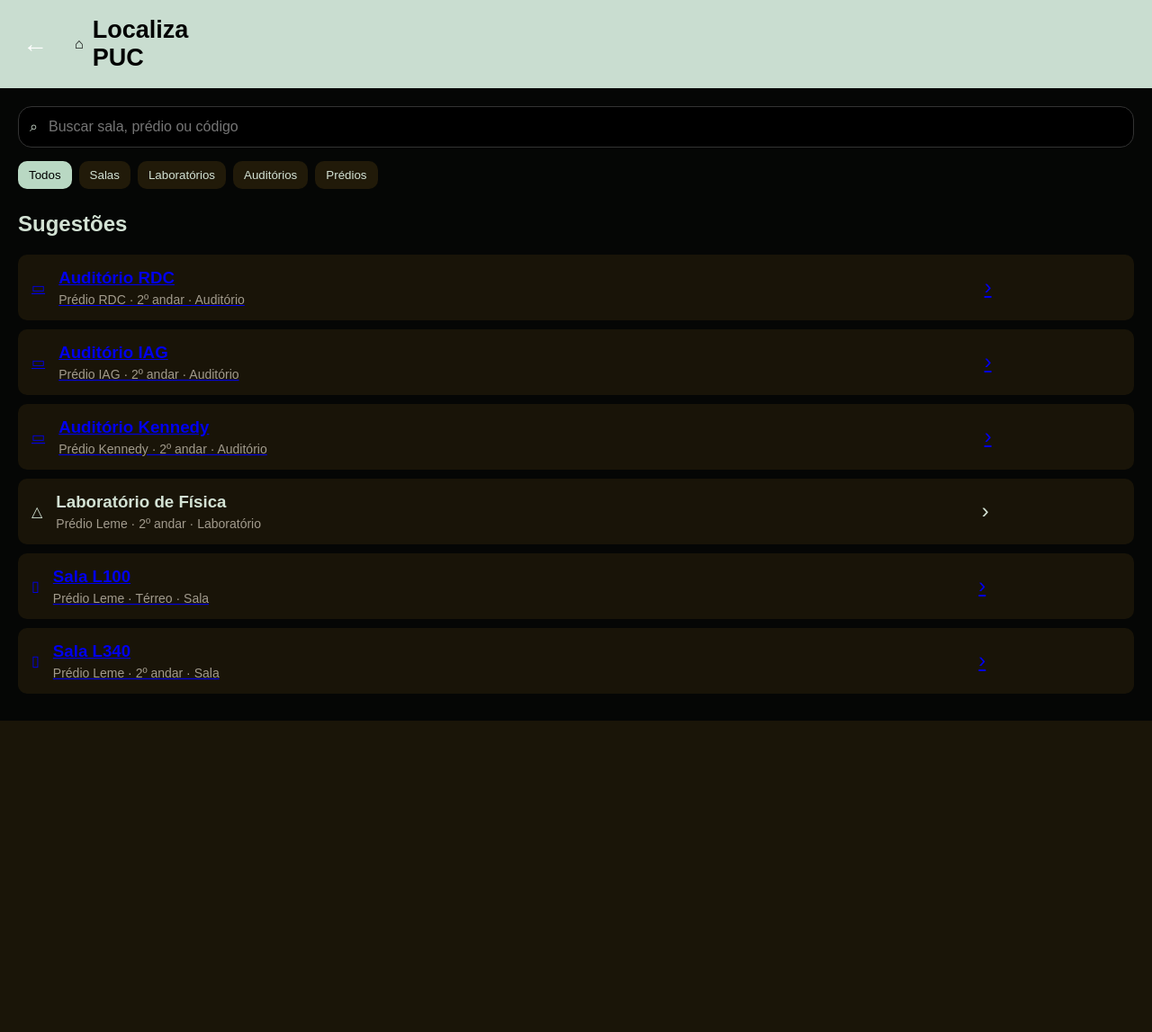
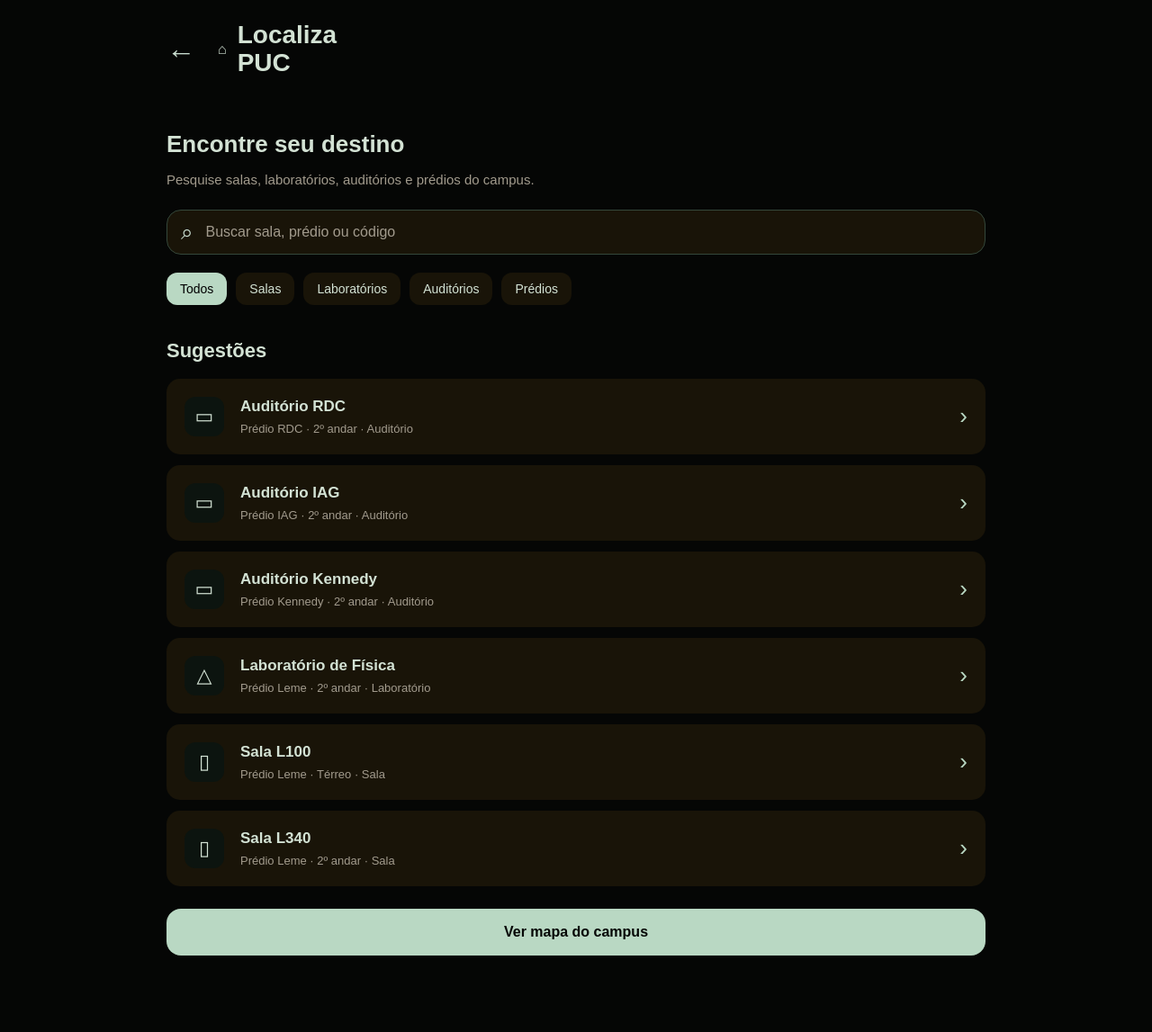
Before and after one commit to sombercrane/ENG4021-33D-2026.2-repo-grupo-6, a Django app: page /search/ in a window 1280 px wide. Shown: the whole page at 90% size. Before the commit the page ends 801 px from the top, so only its background shows below. Run offline with Django 5.2, Linux system fonts and the light colour scheme.

Commit message:
Sprint 7: Melhoria HTML e CSS da Search

```diff
--- a/static/css/search.css
+++ b/static/css/search.css
@@ -1,112 +1,231 @@
+
+* {
+    box-sizing: border-box;
+}
+
 body {
     margin: 0;
-    font-family: Arial, sans-serif;
     background-color: #050605;
     color: #d3e2d4;
+    font-family: Arial, sans-serif;
 }
 
-header {
+.cabecalho {
+    background-color: #050605;
+    padding: 24px 20px;
+}
+
+.cabecalho-conteudo {
+    max-width: 910px;
+    margin: auto;
     display: flex;
     align-items: center;
-    background-color: #c9ddd0;
-    color: black;
-    padding: 18px 25px;
+    gap: 25px;
 }
 
 .voltar {
-    margin-right: 30px;
-    color: white;
+    color: #c9ddd0;
+    font-size: 32px;
     text-decoration: none;
-    font-size: 28px;
-}
-
-.topo {
-    display: flex;
-    align-items: center;
 }
 
 .logo {
-    margin-right: 10px;
+    display: flex;
+    align-items: center;
+    gap: 12px;
 }
 
-.topo h1 {
+.logo h1 {
+    font-size: 28px;
     margin: 0;
-    font-size: 27px;
+    line-height: 1.1;
 }
 
-main {
-    padding: 20px;
+.container {
+    max-width: 950px;
+    margin: 35px auto;
+    padding: 0 20px 50px;
+}
+
+.titulo-pagina {
+    font-size: 26px;
+    margin-bottom: 10px;
+}
+
+.subtitulo {
+    color: #a29b8d;
+    font-size: 15px;
+    margin-bottom: 25px;
 }
 
 .busca {
     display: flex;
     align-items: center;
-    background-color: black;
-    border: 1px solid #333;
-    padding: 12px;
-    border-radius: 15px;
+    gap: 12px;
+    background-color: #191408;
+    border: 1px solid #34473a;
+    border-radius: 16px;
+    padding: 10px 15px;
 }
 
-.busca span {
-    margin-right: 10px;
+.icone-busca {
+    font-size: 24px;
+    color: #c9ddd0;
 }
 
 .busca input {
-    width: 100%;
-    background-color: black;
+    flex: 1;
+    min-width: 0;
+    border: none;
+    outline: none;
+    background: transparent;
     color: white;
+    font-size: 16px;
+}
+
+.busca input::placeholder {
+    color: #a29b8d;
+}
+
+.busca button {
+    background-color: #b9d8c3;
+    color: #050605;
     border: none;
-    font-size: 16px;
+    padding: 11px 20px;
+    border-radius: 12px;
+    font-weight: bold;
+    cursor: pointer;
+}
+
+.busca button:hover {
+    background-color: #d3e2d4;
 }
 
 .filtros {
     display: flex;
-    margin-top: 15px;
-    margin-bottom: 25px;
+    gap: 10px;
+    overflow-x: auto;
+    padding: 20px 0;
 }
 
-.filtros button {
-    margin-right: 8px;
-    padding: 8px 12px;
-    background-color: #211a09;
+.filtro {
+    white-space: nowrap;
+    background-color: #191408;
     color: #d3e2d4;
-    border: none;
-    border-radius: 10px;
+    padding: 10px 15px;
+    border-radius: 12px;
+    font-size: 14px;
 }
 
-.filtros .ativo {
+.filtro.ativo {
     background-color: #b9d8c3;
     color: black;
+}
+
+.resultados h2 {
+    margin-bottom: 18px;
+    font-size: 22px;
 }
 
 .resultado {
     display: flex;
     align-items: center;
+    gap: 18px;
     background-color: #191408;
-    padding: 15px;
-    margin-bottom: 10px;
-    border-radius: 10px;
+    border-radius: 15px;
+    padding: 20px;
+    margin-bottom: 12px;
+    color: #d3e2d4;
+    text-decoration: none;
+    transition: background-color 0.2s;
+}
+
+a.resultado:hover {
+    background-color: #2b2517;
 }
 
 .icone {
-    margin-right: 15px;
+    display: flex;
+    align-items: center;
+    justify-content: center;
+    width: 44px;
+    height: 44px;
+    flex-shrink: 0;
+    background-color: #0c140f;
+    border-radius: 12px;
+    font-size: 22px;
 }
 
 .texto {
-    width: 85%;
+    flex: 1;
+    min-width: 0;
 }
 
 .texto h3 {
+    font-size: 17px;
     margin: 0;
 }
 
 .texto p {
-    margin-top: 5px;
-    margin-bottom: 0;
-    font-size: 14px;
+    font-size: 13px;
     color: #a29b8d;
+    margin: 7px 0 0;
 }
 
 .seta {
-    font-size: 24px;
+    font-size: 26px;
+    color: #b9d8c3;
 }
+
+.botao-mapa {
+    display: block;
+    text-align: center;
+    background-color: #b9d8c3;
+    color: #050605;
+    padding: 17px;
+    border-radius: 16px;
+    text-decoration: none;
+    font-weight: bold;
+    margin-top: 25px;
+}
+
+.botao-mapa:hover {
+    background-color: #d3e2d4;
+}
+
+@media (max-width: 600px) {
+    .cabecalho {
+        padding: 18px;
+    }
+
+    .container {
+        margin-top: 15px;
+        padding: 0 18px 35px;
+    }
+
+    .titulo-pagina {
+        font-size: 23px;
+    }
+
+    .resultado {
+        padding: 15px;
+        gap: 12px;
+    }
+
+    .busca {
+        padding: 9px 11px;
+        gap: 8px;
+    }
+
+    .busca button {
+        padding: 10px 12px;
+    }
+
+    .texto h3 {
+        font-size: 15px;
+    }
+
+    .texto p {
+        font-size: 12px;
+    }
+}
--- a/templates/search.html
+++ b/templates/search.html
@@ -1,212 +1,111 @@
+
 {% load static %}
 <!DOCTYPE html>
 <html lang="pt-br">
-
 <head>
     <meta charset="UTF-8">
-    <title>Search - LocalizaPUC</title>
-
+    <meta name="viewport" content="width=device-width, initial-scale=1.0">
+    <title>Pesquisa - LocalizaPUC</title>
     <link rel="stylesheet" href="{% static 'css/search.css' %}">
 </head>
-
 <body>
 
-    <header>
+    <header class="cabecalho">
+        <div class="cabecalho-conteudo">
+            <a href="{% url 'home' %}" class="voltar" aria-label="Voltar">
+                ←
+            </a>
 
-        <a href="home.html" class="voltar">
-            ←
-        </a>
-
-        <div class="topo">
-
-            <span class="logo">⌂</span>
-
-            <h1>
-                Localiza<br>
-                PUC
-            </h1>
-
+            <div class="logo">
+                <span>⌂</span>
+                <h1>Localiza<br>PUC</h1>
+            </div>
         </div>
-
     </header>
 
+    <main class="container">
 
-    <main>
+        <h2 class="titulo-pagina">Encontre seu destino</h2>
+        <p class="subtitulo">
+            Pesquise salas, laboratórios, auditórios e prédios do campus.
+        </p>
 
-        <div class="busca">
+    <div class="busca">
+        <span class="icone-busca">⌕</span>
+        <input type="text" placeholder="Buscar sala, prédio ou código">
+    </div>
 
-            <span>⌕</span>
+        <nav class="filtros" aria-label="Categorias">
+            <span class="filtro ativo">Todos</span>
+            <span class="filtro">Salas</span>
+            <span class="filtro">Laboratórios</span>
+            <span class="filtro">Auditórios</span>
+            <span class="filtro">Prédios</span>
+        </nav>
 
-            <input
-                type="text"
-                placeholder="Buscar sala, prédio ou código"
-            >
+        <section class="resultados">
+            <h2>Sugestões</h2>
 
-        </div>
+            <a href="{% url 'rdc' %}" class="resultado">
+                <span class="icone">▭</span>
+                <div class="texto">
+                    <h3>Auditório RDC</h3>
+                    <p>Prédio RDC · 2º andar · Auditório</p>
+                </div>
+                <span class="seta">›</span>
+            </a>
 
+            <a href="{% url 'iag' %}" class="resultado">
+                <span class="icone">▭</span>
+                <div class="texto">
+                    <h3>Auditório IAG</h3>
+                    <p>Prédio IAG · 2º andar · Auditório</p>
+                </div>
+                <span class="seta">›</span>
+            </a>
 
-        <div class="filtros">
+            <a href="{% url 'kennedy' %}" class="resultado">
+                <span class="icone">▭</span>
+                <div class="texto">
+                    <h3>Auditório Kennedy</h3>
+                    <p>Prédio Kennedy · 2º andar · Auditório</p>
+                </div>
+                <span class="seta">›</span>
+            </a>
 
-            <a href="search.html"><button class="ativo">Todos</button></a>
-
-            <a href="search.html"><button>Salas</button></a>
-
-            <a href="search.html"><button>Laboratórios</button></a>
-
-            <a href="search.html"><button>Auditórios</button></a>
-
-            <a href="search.html"><button>Prédios</button></a>
-
-        </div>
-
-
-        <h2>Sugestões</h2>
-
-    <a href="rdc.html">
-        <div class="resultado">
-
-            <div class="icone">
-                ▭
+            <div class="resultado">
+                <span class="icone">△</span>
+                <div class="texto">
+                    <h3>Laboratório de Física</h3>
+                    <p>Prédio Leme · 2º andar · Laboratório</p>
+                </div>
+                <span class="seta">›</span>
             </div>
 
-            <div class="texto">
+            <a href="{% url 'leme' %}" class="resultado">
+                <span class="icone">▯</span>
+                <div class="texto">
+                    <h3>Sala L100</h3>
+                    <p>Prédio Leme · Térreo · Sala</p>
+                </div>
+                <span class="seta">›</span>
+            </a>
 
-                <h3>Auditório RDC</h3>
+            <a href="{% url 'leme' %}" class="resultado">
+                <span class="icone">▯</span>
+                <div class="texto">
+                    <h3>Sala L340</h3>
+                    <p>Prédio Leme · 2º andar · Sala</p>
+                </div>
+                <span class="seta">›</span>
+            </a>
+        </section>
 
-                <p>
-                    Prédio RDC · 2º andar · Auditório
-                </p>
-
-            </div>
-
-            <span class="seta">
-                ›
-            </span>
-
-        </div>
-    </a>
-
-    <a href="HTML Tela Prédio IAG.html">
-        <div class="resultado">
-
-            <div class="icone">
-                ▭
-            </div>
-
-            <div class="texto">
-
-                <h3>Auditório IAG</h3>
-
-                <p>
-                    Prédio IAG · 2º andar · Auditório
-                </p>
-
-            </div>
-
-            <span class="seta">
-                ›
-            </span>
-
-        </div>
+        <a href="{% url 'mapa' %}" class="botao-mapa">
+            Ver mapa do campus
         </a>
-
-    <a href="kennedy.html">
-        <div class="resultado">
-
-            <div class="icone">
-                ▭
-            </div>
-
-            <div class="texto">
-
-                <h3>Auditório Kennedy</h3>
-
-                <p>
-                    Prédio Kennedy · 2º andar · Auditório
-                </p>
-
-            </div>
-
-            <span class="seta">
-                ›
-            </span>
-
-        </div>
-        </a>
-
-
-        <div class="resultado">
-
-            <div class="icone">
-                △
-            </div>
-
-            <div class="texto">
-
-                <h3>Laboratório de Física</h3>
-
-                <p>
-                    Prédio Leme · 2º andar · Laboratório
-                </p>
-
-            </div>
-
-            <span class="seta">
-                ›
-            </span>
-
-        </div>
-
-     <a href="HTML Tela Prédio Leme.html">
-        <div class="resultado">
-
-            <div class="icone">
-                ▯
-            </div>
-
-            <div class="texto">
-
-                <h3>Sala L100</h3>
-
-                <p>
-                    Prédio Leme · Térreo · Sala
-                </p>
-
-            </div>
-
-            <span class="seta">
-                ›
-            </span>
-
-        </div>
-    </a>
-
-    <a href="HTML Tela Prédio Leme.html">
-        <div class="resultado">
-
-            <div class="icone">
-                ▯
-            </div>
-
-            <div class="texto">
-
-                <h3>Sala L340</h3>
-
-                <p>
-                    Prédio Leme · 2º andar · Sala
-                </p>
-
-            </div>
-
-            <span class="seta">
-                ›
-            </span>
-
-        </div>
-    </a>
 
     </main>
 
 </body>
-
 </html>
```
